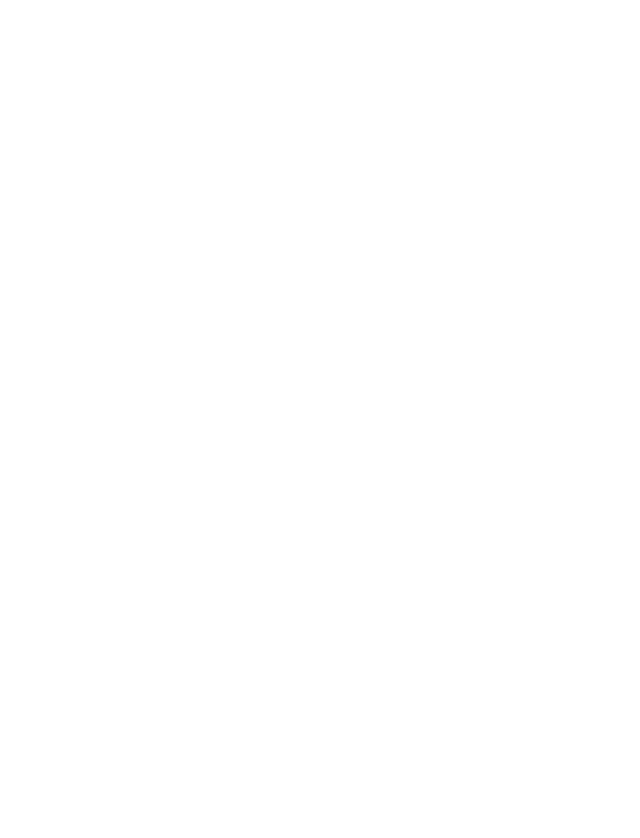
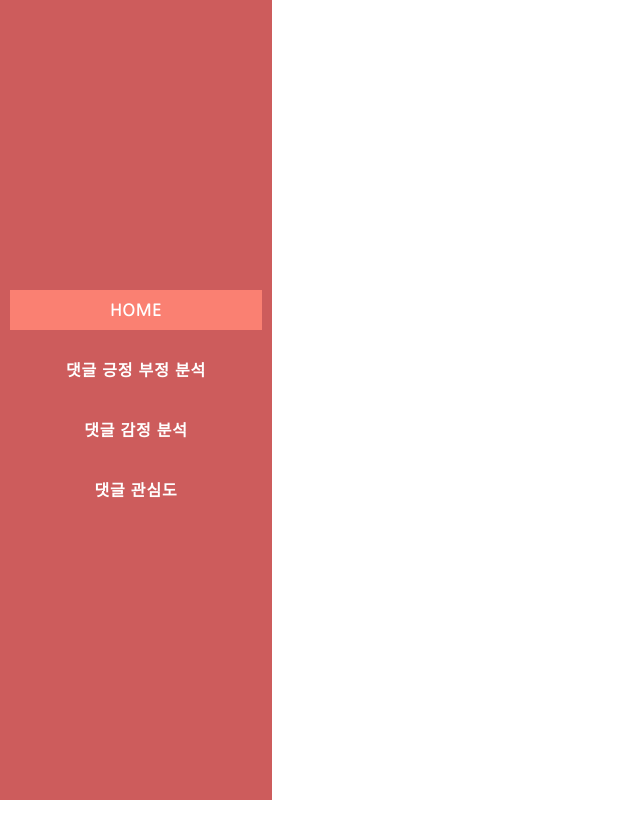
Before and after one commit to jqkk/tothemoon-template, a React (Create React App) app: page /analyze in a window 1280 px wide. Shown: the top 838 px of the page, without its empty margins (0-640 px from the left). Before the commit the page ends 800 px from the top, so only its background shows below. Built offline with nearby package versions, Linux system fonts and the light colour scheme.

Commit message:
:lipstick: style: sideBar 컴포넌트 구현 완료

```diff
--- a/src/components/SideBar/index.jsx
+++ b/src/components/SideBar/index.jsx
@@ -1,7 +1,29 @@
-import React from 'react';
+import React, { useState } from 'react';
+import * as S from './style';
 
-function SideBar() {
-  return <div />;
+function SideBar({ elements }) {
+  const [state, setState] = useState(0);
+  return (
+    <S.NavBar>
+      <S.NavContainer>
+        {elements.map((element) => {
+          const onClick = () => {
+            setState(element.key);
+            element.onMoveToElement();
+          };
+          return (
+            <S.Nav
+              key={element.key}
+              onClick={onClick}
+              clicked={state === element.key}
+            >
+              {element.title}
+            </S.Nav>
+          );
+        })}
+      </S.NavContainer>
+    </S.NavBar>
+  );
 }
 
 export default SideBar;
--- a/src/components/SideBar/style.js
+++ b/src/components/SideBar/style.js
@@ -0,0 +1,30 @@
+import styled from 'styled-components';
+
+export const NavBar = styled.nav`
+  width: 17rem;
+  height: 100vh;
+  background-color: var(--color-indianred);
+  position: fixed;
+  display: flex;
+  align-items: center;
+`;
+
+export const NavContainer = styled.div`
+  width: 100%;
+  height: 15rem;
+  display: flex;
+  flex-direction: column;
+`;
+
+export const Nav = styled.div`
+  color: white;
+  font-weight: 800;
+  letter-spacing: 0.05rem;
+  margin: 10px;
+  padding: 0.5rem 1rem;
+  cursor: pointer;
+  text-align: center;
+  line-height: 1.5;
+  background-color: ${(props) =>
+    props.clicked ? 'rgb(var(--color-shallow-indianred))' : 'inherit'};
+`;
--- a/src/components/index.js
+++ b/src/components/index.js
@@ -1,5 +1,6 @@
 import Navbar from './Navbar';
 import SearchContainer from './SearchContainer';
 import Intro from './Intro';
+import SideBar from './SideBar';
 
-export { Navbar, SearchContainer, Intro };
+export { Navbar, SearchContainer, Intro, SideBar };
--- /dev/null
+++ b/src/hooks/index.js
@@ -0,0 +1,3 @@
+// import useMoveScroll from './useMoveScroll';
+
+// export default useMoveScroll;
--- /dev/null
+++ b/src/hooks/useMoveScroll.js
@@ -0,0 +1,11 @@
+import { useRef } from 'react';
+
+const useMoveScroll = () => {
+  const element = useRef(null);
+  const onMoveToElement = () => {
+    element.current?.scrollIntoView({ behavior: 'smooth', block: 'start' });
+  };
+  return { element, onMoveToElement };
+};
+
+export default useMoveScroll;
--- a/src/pages/AnalysisPage/index.jsx
+++ b/src/pages/AnalysisPage/index.jsx
@@ -1,7 +1,56 @@
 import React from 'react';
+import styled from 'styled-components';
+import { SideBar } from '../../components';
+import useMoveScroll from '../../hooks/useMoveScroll';
 
 function AnalysisPage() {
-  return <div />;
+  const tabs = [
+    {
+      ...useMoveScroll(),
+      key: 0,
+      title: 'HOME',
+    },
+    {
+      ...useMoveScroll(),
+      key: 1,
+      title: '댓글 긍정 부정 분석',
+    },
+    {
+      ...useMoveScroll(),
+      key: 2,
+      title: '댓글 감정 분석',
+    },
+    {
+      ...useMoveScroll(),
+      key: 3,
+      title: '댓글 관심도',
+    },
+  ];
+  return (
+    <Container>
+      <SideBar elements={tabs} />
+      <ContentContainer>
+        {tabs.map((element) => (
+          <Content key={element.key} ref={element.element} />
+        ))}
+      </ContentContainer>
+    </Container>
+  );
 }
 
+const Container = styled.div`
+  display: flex;
+  flex-direction: row;
+`;
+
+const ContentContainer = styled.div`
+  flex: 1;
+  display: flex;
+  flex-direction: column;
+`;
+
+const Content = styled.div`
+  height: 100vh;
+`;
+
 export default AnalysisPage;
--- a/src/styles/GlobalStyle.js
+++ b/src/styles/GlobalStyle.js
@@ -19,6 +19,7 @@
   :root {
     --color-indianred: #cd5c5c;
     --bs-light-rgb: 248, 249, 250;
+    --color-shallow-indianred: 250, 128, 114;
   }
 
 `;
```
Also changed, not shown: src/pages/AnalysisPage/style.js (deleted), src/pages/EntryPage/style.js (deleted).
